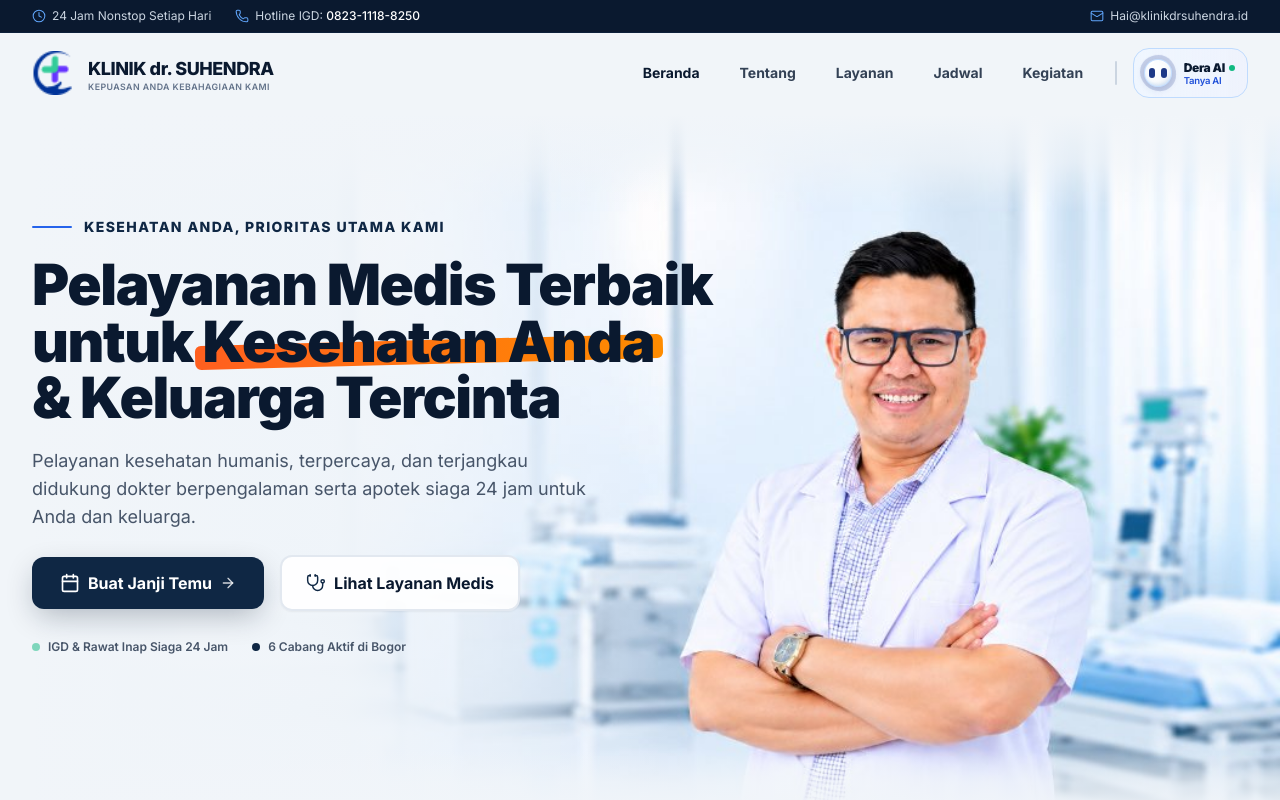
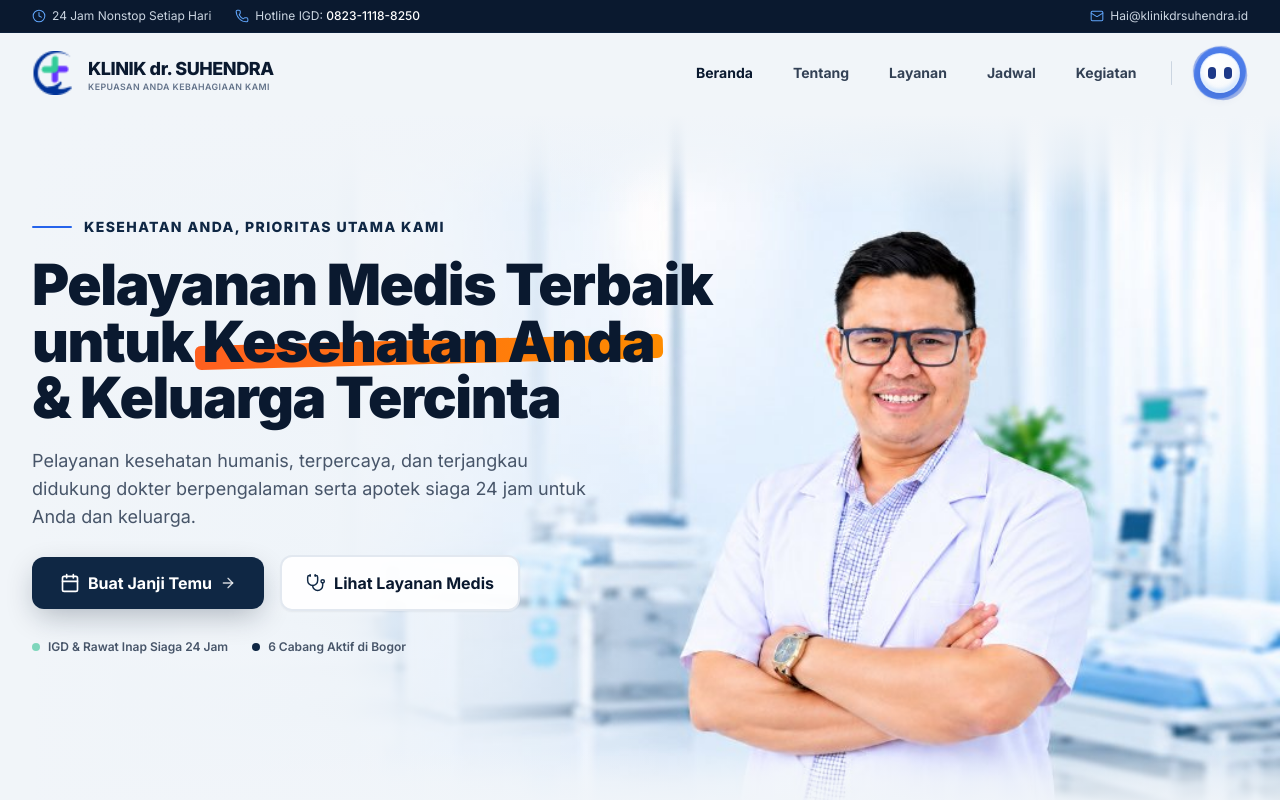
Before and after one commit to anvieo-com/landing-page-klinik-dr-suhendra, a Next.js app: page / in a window 1280 px wide. Shown: the top 800 px of the page. Built offline with nearby package versions, Linux system fonts and the light colour scheme.

Commit message:
fix(nav-ai): remove pill box and text labels, enlarge white circle, intensify blue wave aura, and remove green dot

```diff
--- a/components/DeraSlimeAvatar.jsx
+++ b/components/DeraSlimeAvatar.jsx
@@ -3,17 +3,17 @@
 import React, { useState, useEffect, useRef } from 'react';
 
 /**
- * Komponen Karakter Dera AI
- * - Bulatan utama putih kebiruan bulat biasa (tanpa gelombang pada bodi utama)
- * - 2 layer gelombang di belakang berukuran sama, sedikit lebih besar dari bulatan utama
- *   (layer 1 dan layer 2 bergerak berbeda dan berlawanan arah)
- * - Mata biru doff (tanpa retina dalam), bergerak mengikuti kursor mouse dan bisa mengedip
- * - Tanpa mulut
+ * Komponen Karakter Dera AI (Revisi Sesuai Request)
+ * - Bulatan utama putih kebiruan bulat biasa (tanpa gelombang, bulat sempurna)
+ * - Bulatan lebih besar & jelas di navbar
+ * - Tanpa kotak pembungkus, tanpa wording teks di sampingnya, tanpa icon bulat hijau
+ * - Tanpa mulut & tanpa retina dalam
+ * - 2 layer gelombang di sekitarnya berwarna biru lebih pekat & tegas, ukuran sama persis tapi animasi berbeda & berlawanan arah
+ * - Mata biru doff bergerak mengikuti kursor mouse & berkedip alami
  */
 export default function DeraSlimeAvatar({
-  size = 'md', // 'sm' (navbar), 'md' (header chat), 'lg' (dialog/detail)
+  size = 'sm', // 'sm' (navbar), 'md' (header chat), 'lg' (detail)
   isSpeaking = false,
-  showBadge = true,
   className = '',
   onClick,
 }) {
@@ -31,8 +31,8 @@ export default function DeraSlimeAvatar({
       const deltaY = e.clientY - centerY;
       const distance = Math.hypot(deltaX, deltaY);
 
-      // Jangkauan gerak mata
-      const maxRadius = size === 'sm' ? 2.4 : size === 'md' ? 3.0 : 4.0;
+      // Jangkauan gerak mata proporsional
+      const maxRadius = size === 'sm' ? 2.2 : size === 'md' ? 2.8 : 3.8;
       if (distance === 0) {
         setEyeOffset({ x: 0, y: 0 });
         return;
@@ -51,39 +51,35 @@ export default function DeraSlimeAvatar({
     return () => window.removeEventListener('mousemove', handleMouseMove);
   }, [size]);
 
-  // Pengaturan dimensi proporsional
+  // Pengaturan dimensi: Bulatan utama lebih besar & gelombang mengitari pas di sekitarnya
   const dimensions = {
     sm: {
-      container: 'w-8 h-8 sm:w-9 sm:h-9',
-      body: 'w-7 h-7 sm:w-7.5 sm:h-7.5',
-      wave: 'w-8 h-8 sm:w-8.5 sm:h-8.5', // Ukuran sama persis, sedikit lebih besar dari bulatan utama
-      eye: 'w-1.5 h-2.5',
-      gap: 'gap-1.5',
-      badge: 'w-2.5 h-2.5',
+      container: 'w-11 h-11 sm:w-12 sm:h-12',
+      body: 'w-9 h-9 sm:w-10 sm:h-10', // Bulatan utama besar & tegas (~36px - 40px)
+      wave: 'w-11 h-11 sm:w-12 sm:h-12', // Sedikit lebih besar dari bulatan utama (~44px - 48px)
+      eye: 'w-2 h-3 sm:w-2.2 sm:h-3.4',
+      gap: 'gap-1.5 sm:gap-2',
     },
     md: {
-      container: 'w-10 h-10',
-      body: 'w-8.5 h-8.5',
-      wave: 'w-10 h-10',
-      eye: 'w-2 h-3.2',
-      gap: 'gap-1.5',
-      badge: 'w-3 h-3',
+      container: 'w-12 h-12 sm:w-13 sm:h-13',
+      body: 'w-10 h-10 sm:w-11 sm:h-11',
+      wave: 'w-12.5 h-12.5 sm:w-13.5 sm:h-13.5',
+      eye: 'w-2.2 h-3.4 sm:w-2.4 sm:h-3.8',
+      gap: 'gap-2',
     },
     lg: {
-      container: 'w-16 h-16 sm:w-20 sm:h-20',
-      body: 'w-13 h-13 sm:w-16 sm:h-16',
-      wave: 'w-15 h-15 sm:w-18.5 sm:h-18.5',
-      eye: 'w-3 h-4.5 sm:w-3.5 sm:h-5',
-      gap: 'gap-2.5 sm:gap-3',
-      badge: 'w-3.5 h-3.5',
+      container: 'w-18 h-18 sm:w-20 sm:h-20',
+      body: 'w-15 h-15 sm:w-16.5 sm:h-16.5',
+      wave: 'w-18 h-18 sm:w-20 sm:h-20',
+      eye: 'w-3.2 h-5 sm:w-3.6 sm:h-5.5',
+      gap: 'gap-3',
     },
   }[size] || {
-    container: 'w-10 h-10',
-    body: 'w-8.5 h-8.5',
-    wave: 'w-10 h-10',
-    eye: 'w-2 h-3.2',
-    gap: 'gap-1.5',
-    badge: 'w-3 h-3',
+    container: 'w-11 h-11 sm:w-12 sm:h-12',
+    body: 'w-9 h-9 sm:w-10 sm:h-10',
+    wave: 'w-11 h-11 sm:w-12 sm:h-12',
+    eye: 'w-2 h-3 sm:w-2.2 sm:h-3.4',
+    gap: 'gap-1.5 sm:gap-2',
   };
 
   return (
@@ -94,45 +90,41 @@ export default function DeraSlimeAvatar({
       title="Dera AI — Asisten Kesehatan Keluarga Klinik dr. Suhendra"
     >
       {/* =========================================================
-          GELOMBANG 2 (Ukuran sama persis, arah berlawanan, lebih transparan ~20%)
+          GELOMBANG 2 (Ukuran sama persis, arah berlawanan, warna biru pekat ~40%)
          ========================================================= */}
       <div
-        className={`absolute rounded-full bg-[#1e3a8a]/20 pointer-events-none animate-wave-layer2 transition-transform duration-500 ${dimensions.wave} ${
-          isSpeaking ? 'scale-115 bg-blue-700/30' : ''
+        className={`absolute rounded-full bg-[#1d4ed8]/40 pointer-events-none z-0 animate-wave-layer2 transition-all duration-500 ${dimensions.wave} ${
+          isSpeaking ? 'scale-115 bg-blue-600/60' : ''
         }`}
       />
 
       {/* =========================================================
-          GELOMBANG 1 (Ukuran sama persis, arah searah jarum jam, transparan ~38%)
+          GELOMBANG 1 (Ukuran sama persis, searah jarum jam, warna biru cerah tegas ~65%)
          ========================================================= */}
       <div
-        className={`absolute rounded-full bg-[#1e40af]/38 pointer-events-none animate-wave-layer1 transition-transform duration-500 ${dimensions.wave} ${
-          isSpeaking ? 'scale-110 bg-blue-800/45' : ''
+        className={`absolute rounded-full bg-[#2563eb]/65 pointer-events-none z-0 animate-wave-layer1 transition-all duration-500 ${dimensions.wave} ${
+          isSpeaking ? 'scale-110 bg-blue-500/75' : ''
         }`}
       />
 
       {/* =========================================================
-          BULATAN UTAMA PUTIH KEBIRUAN (Bulat Biasa Saja, Tanpa Gelombang)
+          BULATAN UTAMA PUTIH KEBIRUAN (Bulat Biasa Saja, Lebih Besar, Di Depan Gelombang)
          ========================================================= */}
       <div
         className={`relative rounded-full flex items-center justify-center transition-transform duration-200 group-hover:scale-105 group-active:scale-95 z-10 ${dimensions.body}`}
         style={{
-          background: 'radial-gradient(circle at 35% 30%, #ffffff 0%, #f8fafc 55%, #e2e8f0 85%, #dbeafe 100%)',
-          boxShadow: size === 'lg'
-            ? '0 6px 18px -2px rgba(30, 58, 138, 0.22), inset 0 2px 4px rgba(255, 255, 255, 0.95), inset 0 -2px 5px rgba(147, 197, 253, 0.45)'
-            : '0 2px 8px -1px rgba(30, 58, 138, 0.2), inset 0 1px 2px rgba(255, 255, 255, 0.95), inset 0 -1px 3px rgba(147, 197, 253, 0.35)',
-          border: '1px solid rgba(191, 219, 254, 0.9)',
+          background: 'radial-gradient(circle at 35% 30%, #ffffff 0%, #f8fafc 60%, #e0ecff 90%, #bfdbfe 100%)',
+          boxShadow: '0 4px 12px -2px rgba(30, 58, 138, 0.25), inset 0 2px 4px rgba(255, 255, 255, 0.95), inset 0 -2px 4px rgba(147, 197, 253, 0.45)',
+          border: '1.5px solid rgba(219, 234, 254, 0.95)',
         }}
       >
-        {/* Kilau Halus di Sudut Kiri Atas */}
+        {/* Kilau Specular Halus di Kiri Atas */}
         <div
-          className={`absolute rounded-full bg-white/85 pointer-events-none rotate-[-30deg] ${
-            size === 'lg' ? 'top-1.5 left-2 w-3 h-1.5' : 'top-0.5 left-1 w-1.5 h-0.5'
-          }`}
+          className="absolute top-1 left-1.5 w-2 h-1 rounded-full bg-white/90 pointer-events-none rotate-[-30deg]"
         />
 
         {/* =========================================================
-            MATA DERA AI (Biru Doff Utuh, Mengikuti Mouse & Bisa Mengedip)
+            MATA DERA AI (Biru Doff Utuh, Mengikuti Mouse & Berkedip Alami)
             - Tanpa retina dalam
             - Tanpa mulut
            ========================================================= */}
@@ -143,26 +135,17 @@ export default function DeraSlimeAvatar({
           }}
         >
           <div className={`flex items-center justify-center ${dimensions.gap}`}>
-            {/* Mata Kiri (Biru Doff solid, mengedip alami) */}
+            {/* Mata Kiri (Biru Doff solid) */}
             <div
               className={`rounded-full bg-[#1e3a8a] shadow-inner animate-slime-blink ${dimensions.eye}`}
             />
 
-            {/* Mata Kanan (Biru Doff solid, mengedip alami) */}
+            {/* Mata Kanan (Biru Doff solid) */}
             <div
               className={`rounded-full bg-[#1e3a8a] shadow-inner animate-slime-blink ${dimensions.eye}`}
             />
           </div>
         </div>
-
-        {/* Titik Hijau Status Online */}
-        {showBadge && (
-          <div
-            className={`absolute -bottom-0.5 -right-0.5 rounded-full bg-emerald-500 border-2 border-white shadow-sm flex items-center justify-center ${dimensions.badge}`}
-          >
-            <span className="w-1 h-1 rounded-full bg-white animate-ping" />
-          </div>
-        )}
       </div>
     </div>
   );
--- a/components/Navbar.jsx
+++ b/components/Navbar.jsx
@@ -87,29 +87,20 @@ export default function Navbar({ onOpenBooking }) {
             })}
 
             {/* Sparator Garis Vertikal */}
-            <div className="h-6 w-[1.5px] bg-slate-300 mx-2 self-center rounded-full" aria-hidden="true" />
+            <div className="h-6 w-[1.5px] bg-slate-300 mx-2.5 self-center rounded-full" aria-hidden="true" />
 
-            {/* Dera AI Navigation Item (Sebelah Kanan Menu Kegiatan) */}
+            {/* Dera AI (Tanpa kotak, tanpa wording samping, tanpa icon bulat hijau, bulatan lebih besar & gelombang lebih biru) */}
             <button
               onClick={() => {
                 if (typeof window !== 'undefined') {
                   window.dispatchEvent(new CustomEvent('toggle-dera-ai'));
                 }
               }}
-              className="group flex items-center gap-2 pl-1.5 pr-3 py-1.5 rounded-2xl bg-gradient-to-r from-blue-50 to-indigo-50/70 hover:from-blue-100/90 hover:to-indigo-100 border border-blue-200 hover:border-blue-300 shadow-2xs hover:shadow-sm transition-all duration-200 active:scale-95"
-              title="Buka Dera AI — Asisten Kesehatan Keluarga"
+              className="p-1 rounded-full hover:scale-110 active:scale-95 transition-transform duration-200 focus:outline-none flex items-center justify-center ml-0.5"
+              title="Dera AI — Asisten Kesehatan Keluarga"
               aria-label="Buka Dera AI"
             >
-              <DeraSlimeAvatar size="sm" showBadge={false} />
-              <div className="flex flex-col text-left leading-none">
-                <span className="text-xs font-black tracking-tight text-navy-950 flex items-center gap-1">
-                  Dera AI
-                  <span className="w-1.5 h-1.5 rounded-full bg-emerald-500 animate-pulse" />
-                </span>
-                <span className="text-[9.5px] font-semibold text-blue-700 tracking-tight">
-                  Tanya AI
-                </span>
-              </div>
+              <DeraSlimeAvatar size="sm" />
             </button>
           </nav>
 
```
